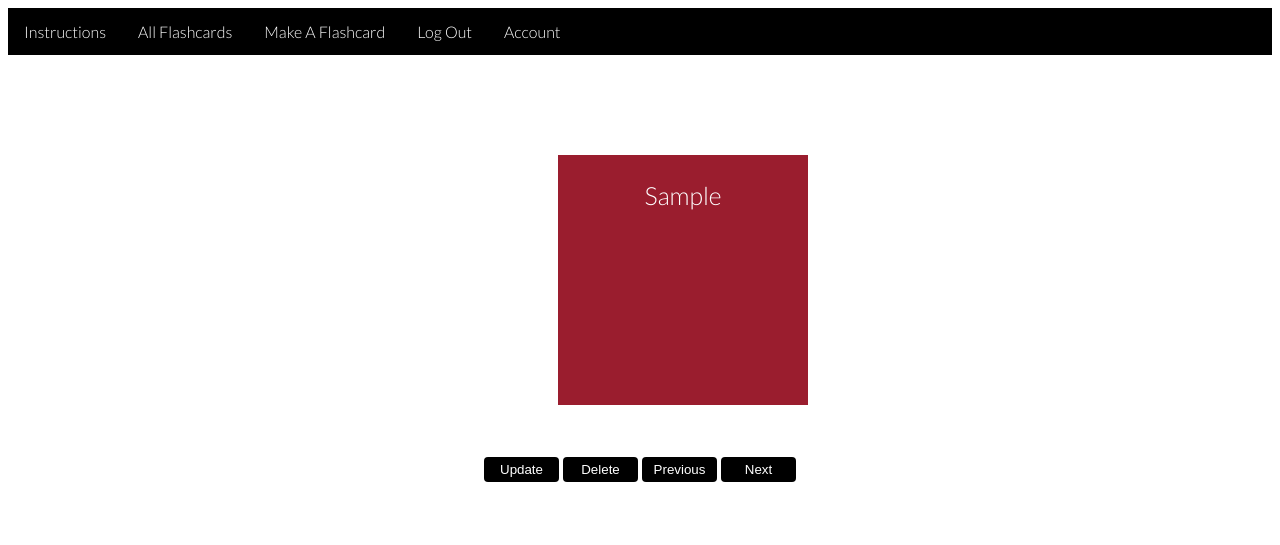
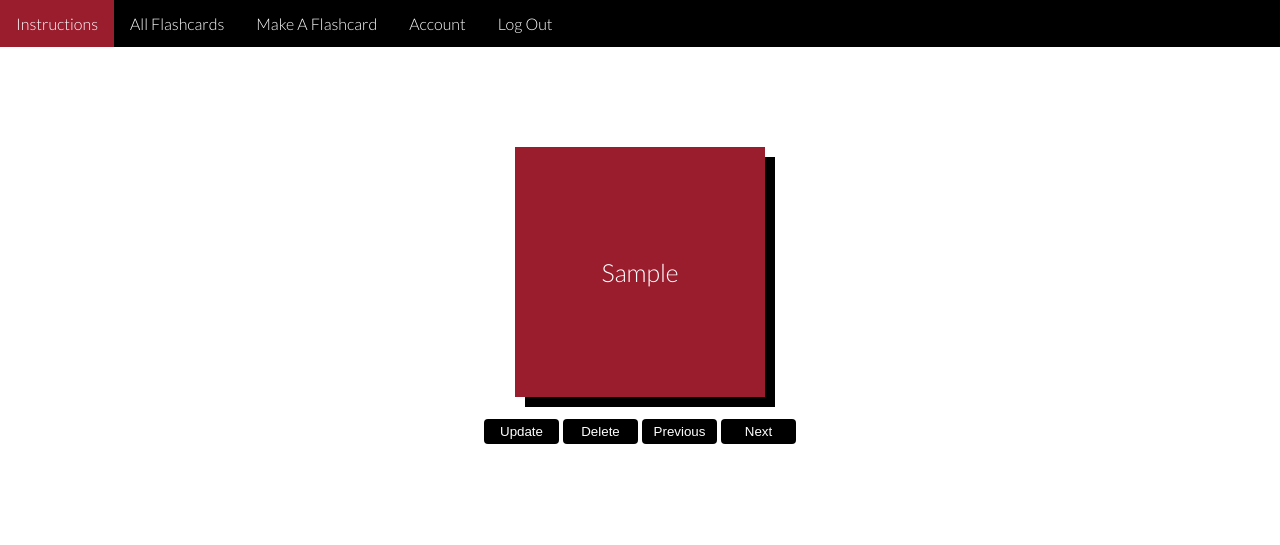
Before and after one commit to Zee22780/cultivate, a Flask app: page /1 in a window 1280 px wide. Shown: the top 545 px of the page. Run offline with Flask 2, Linux system fonts and the light colour scheme; a user stored in the database is signed in; tables that the repository leaves empty hold one stand-in row (values such as "Sample post").

Commit message:
Style flashcard and buttons

```diff
--- a/myapp/static/css/main.css
+++ b/myapp/static/css/main.css
@@ -1,3 +1,12 @@
+* {
+  margin: 0;
+  padding: 0;
+}
+
+.container {
+  margin: 100px;
+}
+
 body {
   font-family: 'Lato', sans-serif;
 }
@@ -68,11 +77,20 @@
 
   /*Flashcard show page (flashcard.html)*/
 .flip-card {
+  display: flex;
+  justify-content: center;
   position: relative;
   width: 250px;
   height:250px;
-  margin: 100px 550px 50px 550px;
-  background-color: black;
+  margin: auto;
+  background-color: white;
+  box-shadow: 10px 10px;
+  transition: box-shadow 300ms;
+}
+
+.flip-card:hover {
+  transform: scale(1.1);
+  box-shadow: 5px 5px;
 }
 
 .flipcard-inner {
@@ -95,6 +113,7 @@
 
 .flashcard_front {
   position: absolute;
+  margin: auto;
   width: 100%;
   height: 100%;
   backface-visibility: hidden;
@@ -113,6 +132,7 @@
 .flashcard-btn-container {
   display: flex;
   justify-content: center;
+  margin-top: 20px;
 }
 
 .btn {
@@ -125,6 +145,10 @@
   margin: 2px;
 }
 
+.card-text {
+  margin-top: 110px;
+}
+
 .btn:hover {
   background-color: grey;
 }
--- a/myapp/templates/base.html
+++ b/myapp/templates/base.html
@@ -28,10 +28,10 @@
         </li>
 
         <li class="nav-link">
-            <a href="{{url_for('users.logout')}}">Log Out</a>
+            <a href="{{url_for('users.account')}}">Account</a>
         </li>
         <li class="nav-link">
-            <a href="{{url_for('users.account')}}">Account</a>
+            <a href="{{url_for('users.logout')}}">Log Out</a>
         </li>
         {% else %}
         <li class="nav-link">
--- a/myapp/templates/create_flashcard.html
+++ b/myapp/templates/create_flashcard.html
@@ -1,7 +1,7 @@
 {% extends "base.html" %}
 {% block content %}
 
-<div class="container">
+<div class="create_container">
   <form class="form-group" method="POST">
     {{form.hidden_tag()}}
 
@@ -20,7 +20,7 @@
       {{form.back()}}
     </div>
 
-    <div class="">
+    <div class="create_btn">
       {{form.submit()}}
     </div>
   </form>
--- a/myapp/templates/flashcard.html
+++ b/myapp/templates/flashcard.html
@@ -5,10 +5,14 @@
 <div class="flip-card">
   <div class="flipcard-inner">
     <div class="flashcard_front">
-      <p>{{ flashcard.front }}</p>
+      <div class="card-text">
+        <p>{{ flashcard.front }}</p>
+      </div>
         </div>
   <div class="flashcard_back">
-    <p>{{ flashcard.back }}</p>
+    <div class="card-text">
+      <p>{{ flashcard.back }}</p>
+    </div>
         </div>
   </div>
 </div>
--- a/myapp/templates/login.html
+++ b/myapp/templates/login.html
@@ -1,11 +1,12 @@
 {% extends "base.html" %}
 {% block content %}
 
+<div class="login_form">
     <form method="POST">
         {{form.hidden_tag()}}
         {{form.email.label}}{{form.email}}<br>
         {{form.password.label}}{{form.password}}<br>
         {{form.submit()}}
-
     </form>
+</div>
 {% endblock %}
```
Lines whose indentation alone changed are shown as unchanged.
